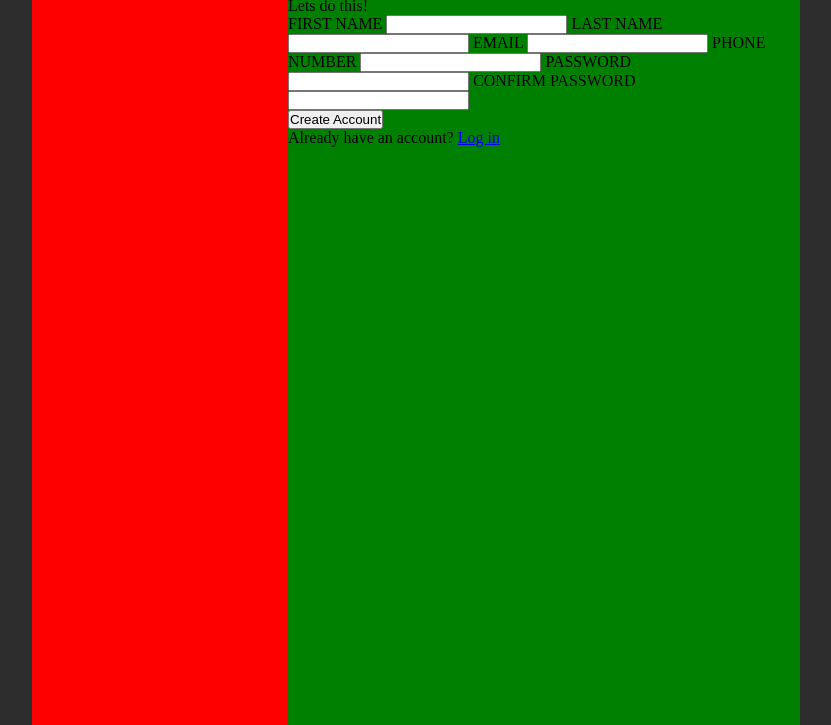
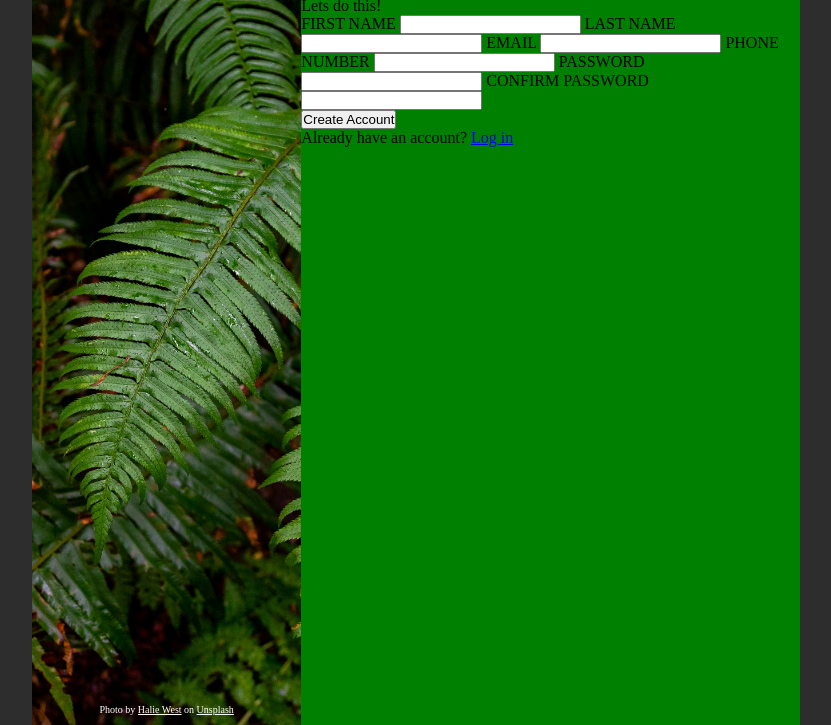
Before and after one commit to Unstoppable-AJ-LimitsNotFound/sign-up-form, a plain HTML site: page index.html in a window 1280 px wide. Shown: the part 75-800 px from the top of the page, without its empty margins (224-1055 px from the left). Drawn offline with Linux system fonts and the light colour scheme.

Commit message:
Add sidebar image and creator credit

```diff
--- a/index.html
+++ b/index.html
@@ -15,7 +15,7 @@
           <span class="logo-text">Odin</span>
         </div>
 
-        Photo by <a href="https://unsplash.com/@haliewestphoto?utm_source=unsplash&utm_medium=referral&utm_content=creditCopyText">Halie West</a> on <a href="https://unsplash.com/photos/green-leaf-plant-in-close-up-photography-25xggax4bSA?utm_source=unsplash&utm_medium=referral&utm_content=creditCopyText">Unsplash</a>
+        <span id="credit">Photo by <a href="https://unsplash.com/@haliewestphoto?utm_source=unsplash&utm_medium=referral&utm_content=creditCopyText">Halie West</a> on <a href="https://unsplash.com/photos/green-leaf-plant-in-close-up-photography-25xggax4bSA?utm_source=unsplash&utm_medium=referral&utm_content=creditCopyText">Unsplash</a></span>
       </section>
 
       <main>
--- a/style.css
+++ b/style.css
@@ -19,6 +19,19 @@ body {
   background-color: red;
   /* width: 33%; */
   flex: 1;
+  background-image: url(assets/halie-west-25xggax4bSA-unsplash.jpg);
+  background-size: cover;
+  background-position: -60px;
+  display: flex;
+  flex-direction: column;
+  justify-content: space-between;
+  align-items: center;
+  padding: 10px;
+}
+
+.sidebar a, #credit {
+  color: white;
+  font-size: 10px;
 }
 
 main {
```
